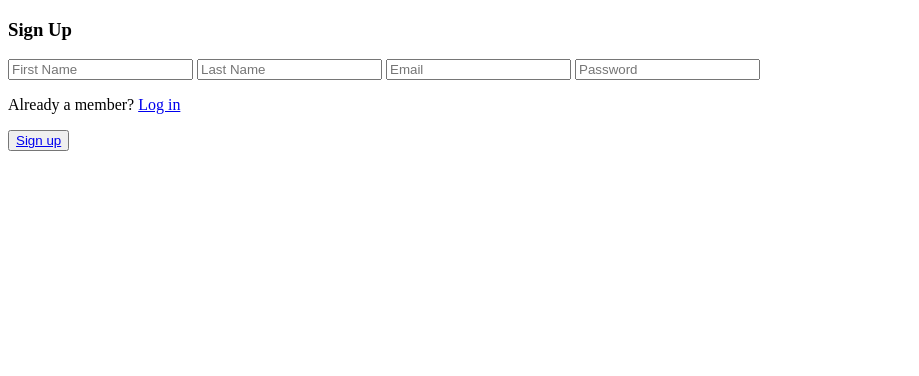
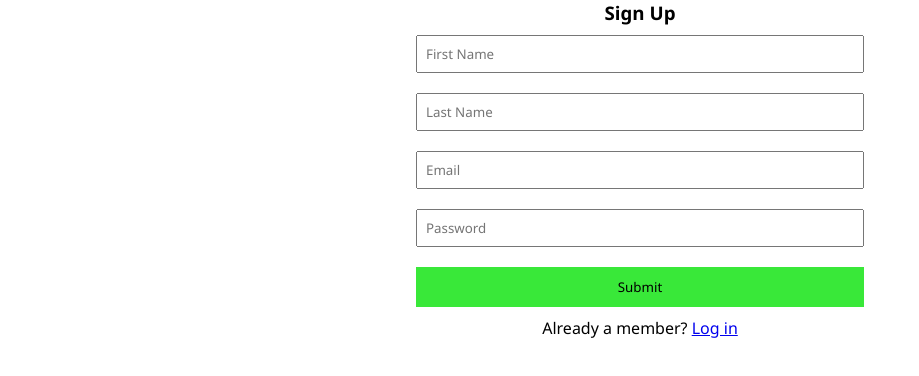
Before and after one commit to Officialvic/regForm, a plain HTML site: page signup.html in a window 1280 px wide. Shown: the whole page, without its empty margins (0-919 px from the left). Drawn offline with Linux system fonts and the light colour scheme.

Commit message:
Login and Signup page Features

```diff
--- a/main.js
+++ b/main.js
@@ -0,0 +1,31 @@
+// collect data for registered users
+// let regForm = document.forms['regForm'];
+// let data = new FormData(regForm);
+
+
+
+
+
+
+// To save registration data on localStorage
+let saveData = (e) => {
+    e.preventDefault();
+
+    let firstName = document.getElementById('firstName').value;
+    let lastName = document.getElementById('lastName').value;
+    let email = document.getElementById('email').value;
+    let password = document.getElementById('password').value;
+
+    let users = {
+            firstName,
+            lastName,
+            email,
+            password
+        }
+        localStorage.setItem(users, (JSON.stringify(users)))
+
+//     for (let [key, value] of data) {
+//     users.innerHTML = data.get(key);
+// }
+//     localStorage.setItem('users', (JSON.stringify(users)));
+}
--- a/signup.html
+++ b/signup.html
@@ -8,17 +8,16 @@
 </head>
 <body>
     <div class="container">
+
         <h3>Sign Up</h3>
-        <form action="" id="form">
-            <input type="text" name="" id="fullName" placeholder="First Name">
-            <input type="text" name="" id="lastName" placeholder="Last Name">
-            <input type="email" name="" id="email" placeholder="Email">
-            <input type="password" name="" id="password" placeholder="Password">
+        <form action="" name="regForm" id="regForm" onsubmit="saveData(event)">
+            <input type="text" name="firstName" id="firstName" placeholder="First Name"><br>
+            <input type="text" name="lastName" id="lastName" placeholder="Last Name"><br>
+            <input type="email" name="email" id="email" placeholder="Email"><br>
+            <input type="password" name="password" id="password" placeholder="Password"><br>
+            <input type="submit">
         </form>
         <p>Already a member? <a href="index.html">Log in</a></p>
-        <button type="submit">
-            <a href="signup.html">Sign up</a>
-        </button>
     </div>
 
     <script src="main.js"></script>
--- a/style.css
+++ b/style.css
@@ -1,63 +1,23 @@
-/* *{
+* {
+    margin: 0;
     padding: 0;
-    margin: 0;
     box-sizing: border-box;
-    font-family: 'Times New Roman', Times, serif;
+    font-family:'Segoe UI', Tahoma, Geneva, Verdana, sans-serif
 }
 
-.container{
-    margin: 6rem auto;
-    padding: 1rem  2rem;
-    max-width: 400px;
-    border: 2px solid #3e3188;
+.container {
+    max-width: 50%;
+    margin: auto;
+    text-align: center;
 }
 
-button{
-    background-color: black;
-    color: #fff;
-    padding: 12px 24px;
-    border-radius: 10px 0 10px 0;
-    display: block;
+input {
+    margin: 10px;
+    padding: 0.5rem;
+    width: 70%;
+}
+input[type='submit']{
+    background-color: #39e839;
     border: none;
-    margin: 1rem auto;
+    padding: 0.7rem;
 }
-
-button a{
-    text-decoration: none;
-    font-weight: 600;
-    color: #fff;
-}
-
-h3{
-    font-size: 3rem;
-    text-align: center;
-    margin: 1rem 0 1.5rem 0;
-    font-weight: 500;
-}
-
-input[type=text], input[type=password], input[type=email]{
-    width: 100%;
-    border: none;
-    border-bottom: 1px solid #000;
-    margin: 15px 0;
-}
-
-input[type=text]:focus, input[type=password]:focus, input[type=email]:focus {
-    outline: none;
-}
-
-p{
-    font-size: 15px;
-    text-align: center;
-    margin: 20px  0 0 0;
-}
-
-p a{
-    text-decoration: underline;
-    font-weight: 600;
-    color: #000;
-}
-
-::placeholder{
-    font-size: 16px;
-} */
```
